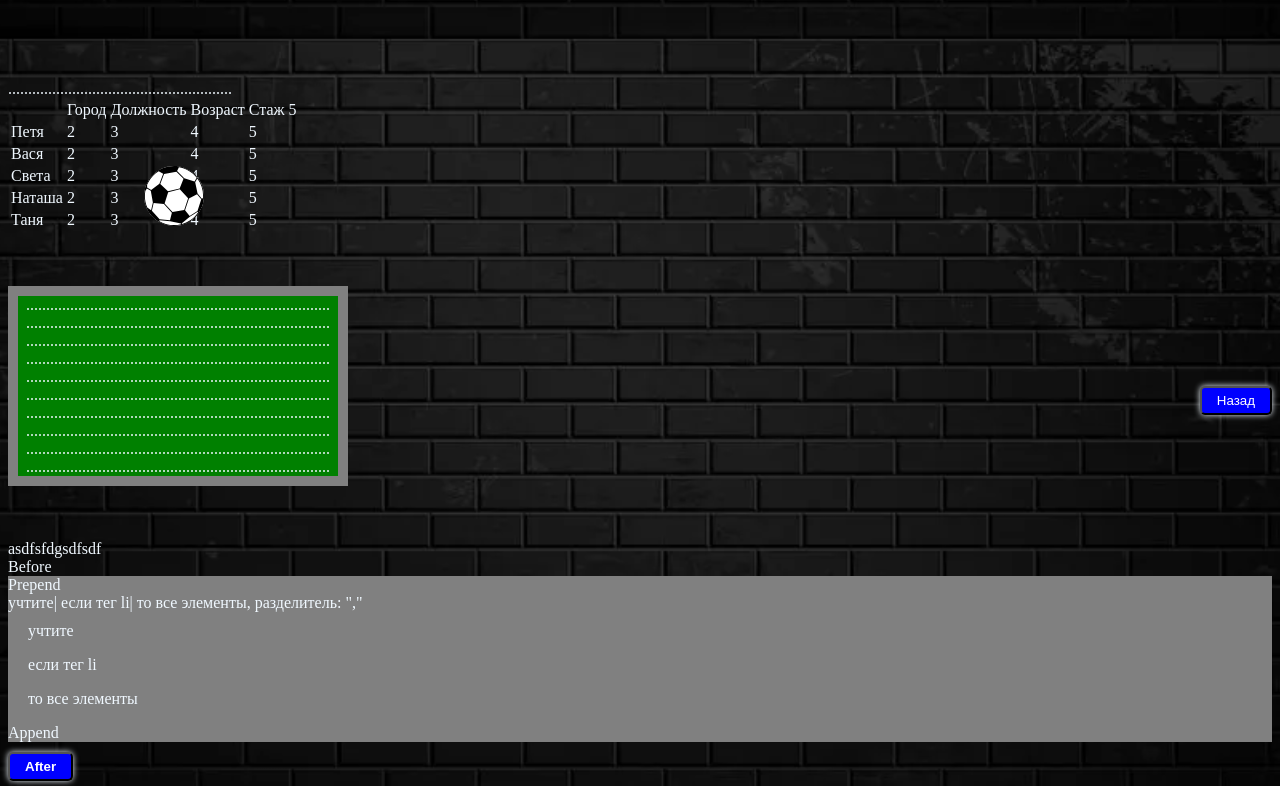
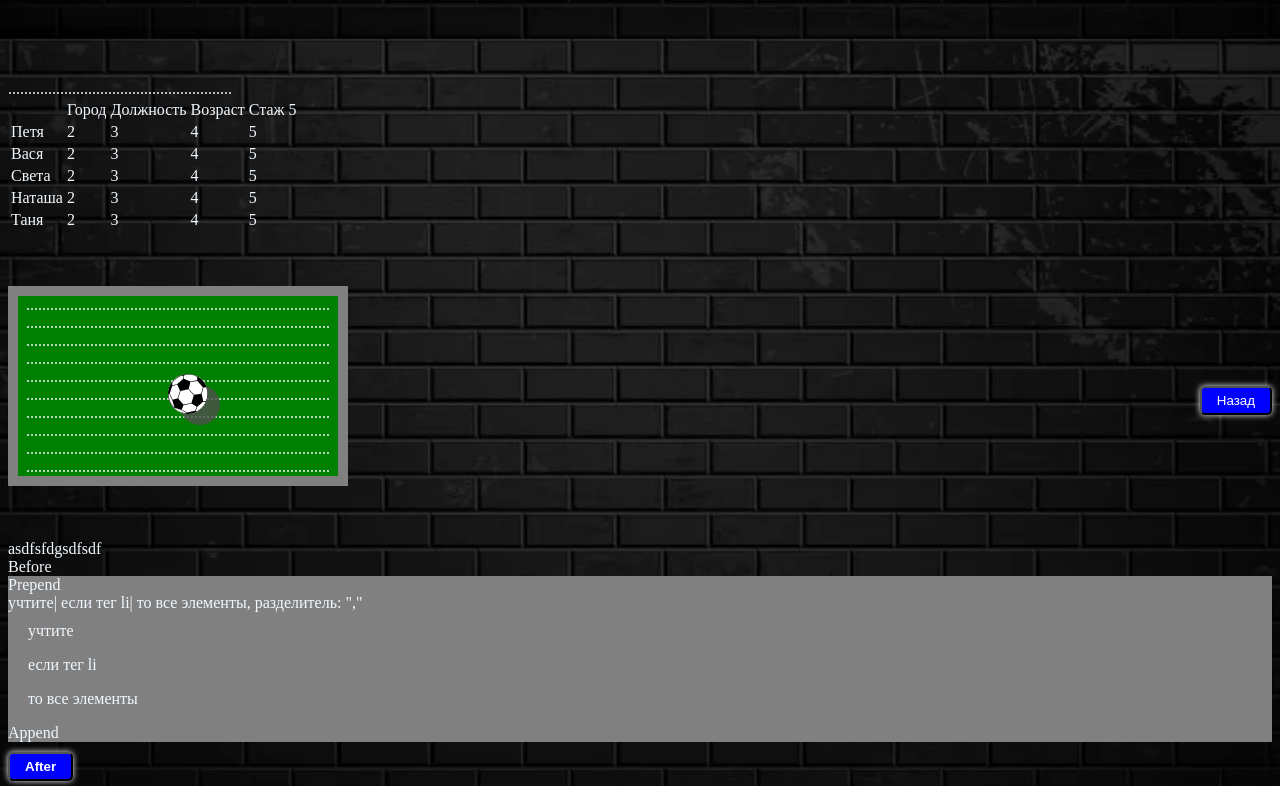
Before and after one commit to belkud/JavaScript, a website built with Vite: page JS_DZ_Modul_2_Week_3.html in a window 1280 px wide. Both pictures are taken after a click on the element 178 px from the left and 1147 px from the top of the page. Shown: the part 761-1547 px from the top of the page. Built offline with nearby package versions, Linux system fonts and the light colour scheme.

Commit message:
football

```diff
--- a/JS_DZ_Modul_2_Week_3.html
+++ b/JS_DZ_Modul_2_Week_3.html
@@ -86,7 +86,10 @@
     <br>
 
     <div class="field">
-        <img id="ball" src="src/public/ball.svg" alt="">
+        <div id="ball">
+            <img id="ball_image"  src="src/public/ball.svg" alt="">
+            <div id="ball_shadow"></div>
+        </div>
         ............................................................................
         ............................................................................
         ............................................................................
@@ -109,9 +112,22 @@
 
         #ball {
             position: absolute;
-            width: 60px;
             transition: .5s;
             z-index: 20;
+        }
+        #ball_shadow {
+            position: absolute;
+            background: rgb(80, 78, 78, .8);
+            height: 40px;
+            width: 40px;
+            margin-top: -33px;
+            margin-left: 12px;
+            border-radius: 50%;
+            z-index: -1 !important;
+        }
+        #ball_image {
+            transition: .5s;
+            /* width: 50px; */
         }
 
 
--- a/src/main.ts
+++ b/src/main.ts
@@ -3690,9 +3690,10 @@ let scrollHeight = Math.max(
 
 
 let field = document.querySelector('.field') as HTMLDivElement
-let ball = document.getElementById('ball') as HTMLImageElement
-
-console.log(getComputedStyle(ball).height);
+let ball = document.getElementById('ball') as HTMLDivElement
+let ball_shadow = document.getElementById('ball_shadow') as HTMLDivElement
+let ball_image = document.getElementById('ball_image') as HTMLDivElement
+
 
 
 
@@ -3711,17 +3712,19 @@ ball.style.marginTop = ((parseInt(heightOfField) - parseInt(heightOfBall))/2) +'
 let degree = 0
 
 field.addEventListener('click', (e)=> {
-    console.log(e.pageX);
-    degree+=30
-    ball.style.marginLeft = e.clientX-parseInt(widthOfBall) + 'px'
-    ball.style.marginTop = e.clientY-530 + 'px'
-    ball.style.rotate = degree + 'deg'
-
+    degree+=90
+    ball.style.marginLeft = e.pageX - field.offsetLeft -parseInt(widthOfBall)/2+ 'px'
+    ball.style.marginTop = e.pageY - field.offsetTop -parseInt(heightOfBall)/2 + 'px'
+    ball_image.style.rotate = degree + 'deg'
+
+    console.log(e.pageY); //! отслеживаем нажатие мышкой по оси У
+    console.log(field.offsetTop); //! расстояние от начала страницы до футбольного поля
 })
 
 console.log(getComputedStyle(field).top);
 
 
+console.log(parseInt(getComputedStyle(ball).height));
 
 
 
```
